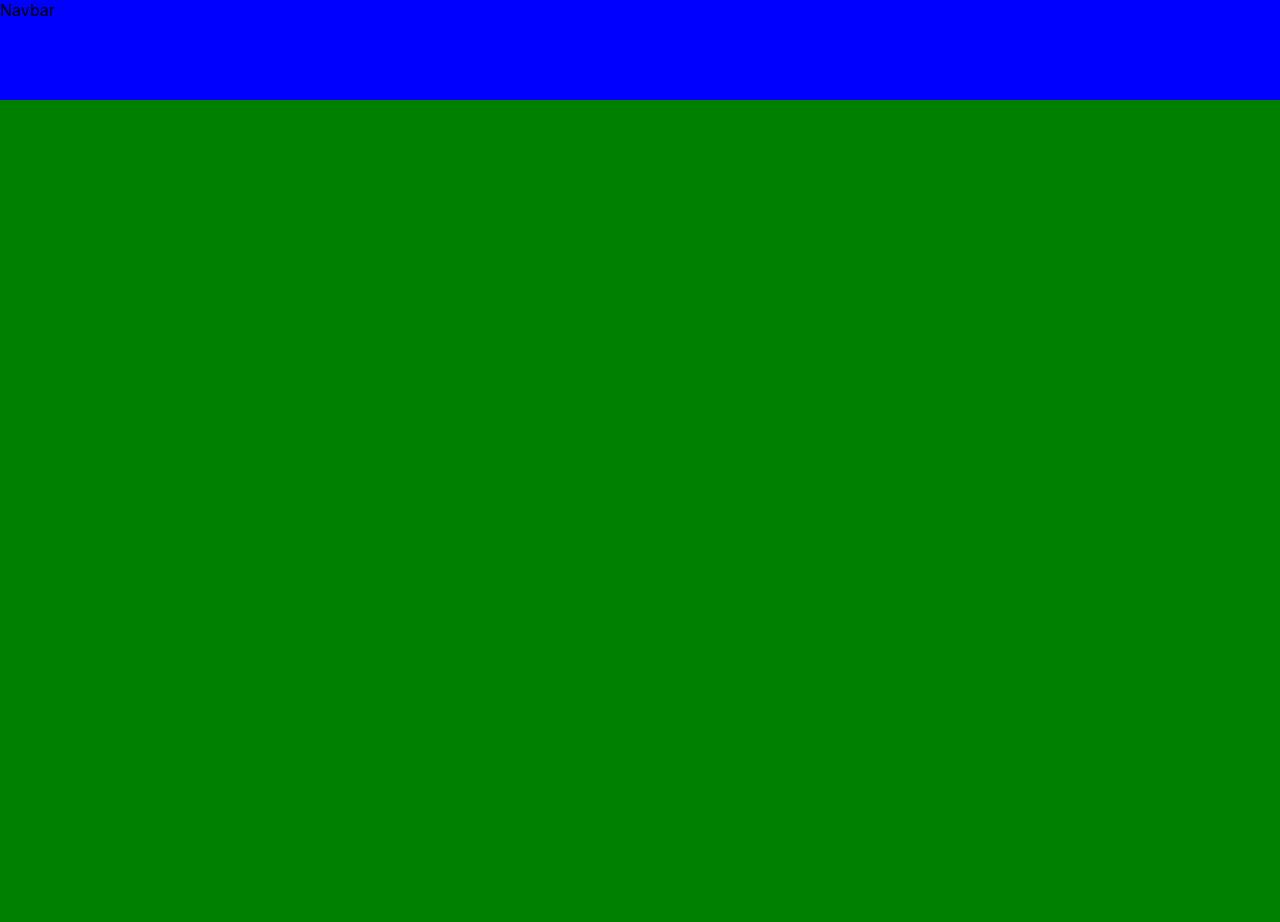
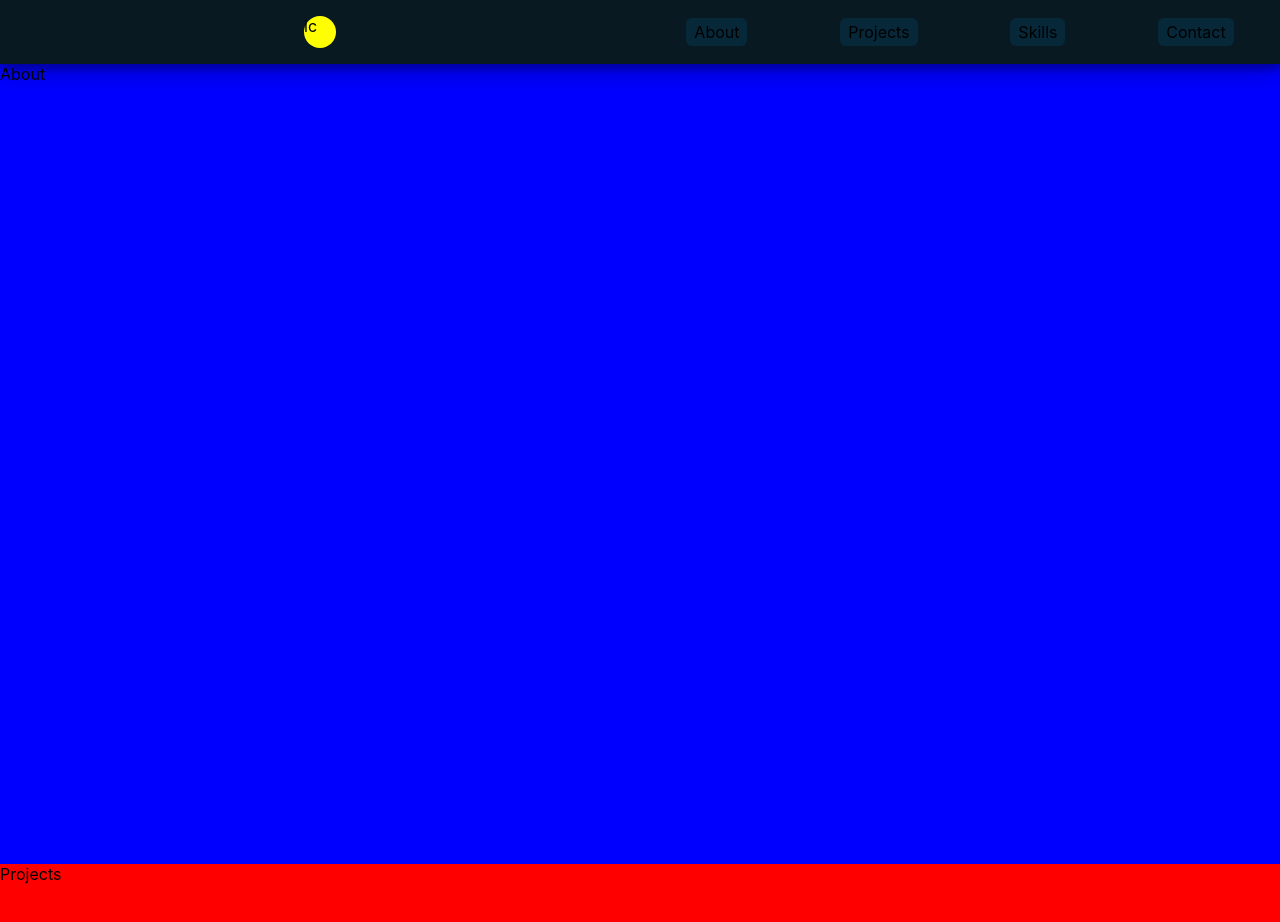
Before and after one commit to isaac-3/ic-portfolio, a Next.js app: page / in a window 1280 px wide. Shown: the top 922 px of the page. Before the commit the page ends 800 px from the top, so only its background shows below. Built offline with nearby package versions, Linux system fonts and the light colour scheme.

Commit message:
create navbar and implement react scroll

```diff
--- /dev/null
+++ b/components/about.tsx
@@ -0,0 +1,13 @@
+import React from "react";
+
+type Props = {};
+
+const About = (props: Props) => {
+  return (
+    <div className="about-container" id="about">
+      About
+    </div>
+  );
+};
+
+export default About;
--- a/components/navbar.tsx
+++ b/components/navbar.tsx
@@ -1,9 +1,60 @@
 import React from "react";
+import { Link } from "react-scroll";
 
 type Props = {};
 
 const Navbar = (props: Props) => {
-  return <div className="navbar">Navbar</div>;
+  return (
+    <div className="navbar">
+      <div className="nav-logo">ic</div>
+      <div className="nav-links">
+        <Link
+          className="nav-link"
+          activeClass="active"
+          to="about"
+          spy={true}
+          smooth={true}
+          offset={0}
+          duration={500}
+        >
+          About
+        </Link>
+        <Link
+          className="nav-link"
+          activeClass="active"
+          to="projects"
+          spy={true}
+          smooth={true}
+          offset={0}
+          duration={500}
+        >
+          Projects
+        </Link>
+        <Link
+          className="nav-link"
+          activeClass="active"
+          to="skills"
+          spy={true}
+          smooth={true}
+          offset={0}
+          duration={500}
+        >
+          Skills
+        </Link>
+        <Link
+          className="nav-link"
+          activeClass="active"
+          to="contact"
+          spy={true}
+          smooth={true}
+          offset={0}
+          duration={500}
+        >
+          Contact
+        </Link>
+      </div>
+    </div>
+  );
 };
 
 export default Navbar;
--- /dev/null
+++ b/components/projects.tsx
@@ -0,0 +1,13 @@
+import React from "react";
+
+type Props = {};
+
+const Projects = (props: Props) => {
+  return (
+    <div className="projects-container" id="projects">
+      Projects
+    </div>
+  );
+};
+
+export default Projects;
--- a/package.json
+++ b/package.json
@@ -12,11 +12,13 @@
     "next": "12.1.0",
     "react": "17.0.2",
     "react-dom": "17.0.2",
+    "react-scroll": "^1.8.6",
     "sass": "^1.49.9"
   },
   "devDependencies": {
     "@types/node": "17.0.21",
     "@types/react": "17.0.40",
+    "@types/react-scroll": "^1.8.3",
     "eslint": "8.11.0",
     "eslint-config-next": "12.1.0",
     "typescript": "4.6.2"
--- a/pages/index.tsx
+++ b/pages/index.tsx
@@ -1,6 +1,8 @@
 import type { NextPage } from "next";
 import { useEffect } from "react";
+import About from "../components/about";
 import Navbar from "../components/navbar";
+import Projects from "../components/projects";
 
 const Home: NextPage = () => {
   useEffect(() => {
@@ -23,6 +25,8 @@ const Home: NextPage = () => {
   return (
     <div className="background">
       <Navbar />
+      <About />
+      <Projects />
     </div>
   );
 };
--- /dev/null
+++ b/styles/abstracts/_colors.scss
@@ -0,0 +1,5 @@
+$nav: #091921;
+
+$nav-link: #062839;
+
+$nav-link-active: #02669b;
--- /dev/null
+++ b/styles/abstracts/_index.scss
@@ -0,0 +1,2 @@
+@forward "colors";
+@forward "mixins";
--- /dev/null
+++ b/styles/abstracts/_mixins.scss
@@ -0,0 +1,3 @@
+@mixin outline {
+  box-shadow: (0 10px 20px rgba(0, 0, 0, 0.19), 0 6px 6px rgba(0, 0, 0, 0.23));
+}
--- a/styles/base/_reset.scss
+++ b/styles/base/_reset.scss
@@ -3,7 +3,7 @@ body {
   margin: 0;
   font-family: -apple-system, BlinkMacSystemFont, Segoe UI, Roboto, Oxygen,
     Ubuntu, Cantarell, Fira Sans, Droid Sans, Helvetica Neue, sans-serif;
-  background-color: green;
+  background-color: #f0f0f0;
 }
 
 textarea {
--- a/styles/modules/_navbar.scss
+++ b/styles/modules/_navbar.scss
@@ -1,5 +1,52 @@
+@use "../abstracts" as *;
+
 .navbar {
-  background: blue;
+  background: $nav;
   width: 100%;
-  height: 100px;
+  height: 64px;
+  display: flex;
+  @include outline();
+  position: sticky;
+  top: 0;
+  left: 0;
 }
+
+.nav-logo {
+  width: 32px;
+  height: 32px;
+  border-radius: 50%;
+  background: yellow;
+  margin: auto;
+}
+
+.nav-links {
+  width: 50%;
+  display: flex;
+  justify-content: space-around;
+}
+
+.nav-link {
+  background-color: $nav-link;
+  height: fit-content;
+  padding: 4px 8px;
+  margin: auto 0;
+  border-radius: 6px;
+  cursor: pointer;
+
+  &.active {
+    background-color: $nav-link-active;
+  }
+}
+
+////
+
+.about-container {
+  background-color: blue;
+  height: 100vh;
+  width: 100%;
+}
+.projects-container {
+  background-color: red;
+  height: 100vh;
+  width: 100%;
+}
```
